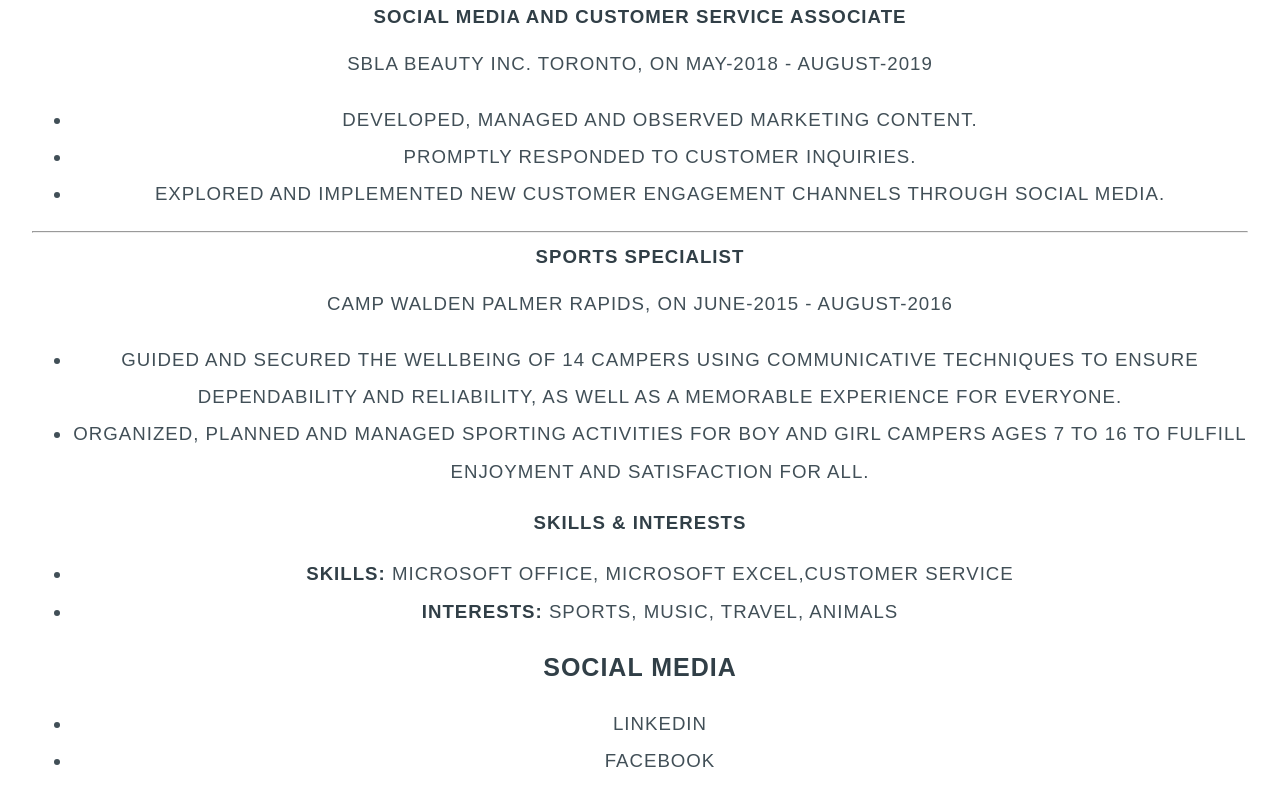
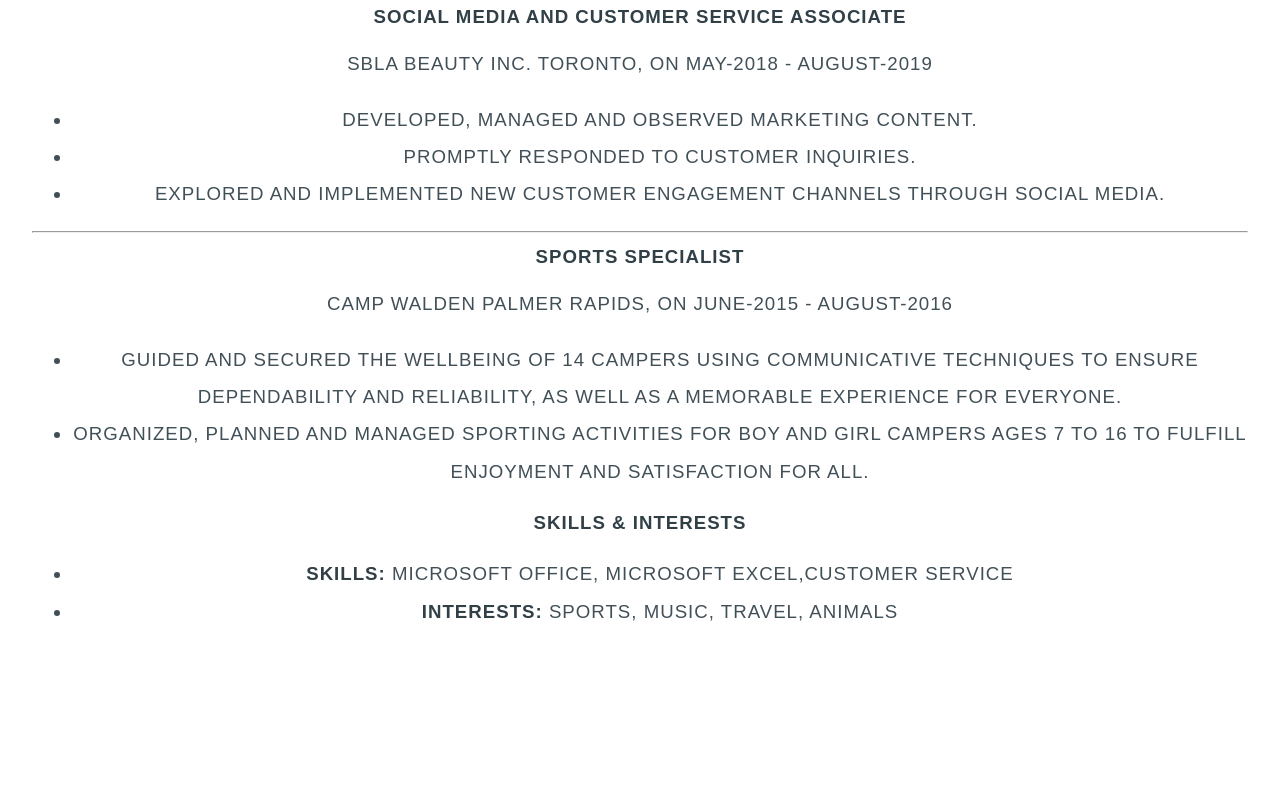
Before and after one commit to bshinder33/CIM111, a plain HTML site: page work/resume/index.html in a window 1280 px wide. Shown: the part 865-1660 px from the top of the page. Drawn offline with Linux system fonts and the light colour scheme.

Commit message:
Update index.html

```diff
--- a/work/resume/index.html
+++ b/work/resume/index.html
@@ -70,20 +70,15 @@
 
                             </div>
 
-
-						<footer>
-						    <h2>Social Media</h2>
-							<ul class="icons">
-							    <li><a target="_blank" href="https://www.linkedin.com/in/benjamin-shinder-56b99712a/" class="icon brands fa-linkedin">LinkedIn</a></li>
-								<li><a target="_blank" href="https://www.facebook.com/ben.shinder" class="icon brands fa-facebook">Facebook</a></li>
-
-							</ul>
-
-						</footer>
-					</section>
+                            </section>
 
 				<!-- Footer -->
 					<footer id="footer">
+						<ul class="icons">
+							 <li><a target="_blank" href="https://www.linkedin.com/in/benjamin-shinder-56b99712a/" class="icon brands fa-linkedin">LinkedIn</a></li>
+							<li><a target="_blank" href="https://www.facebook.com/ben.shinder" class="icon brands fa-facebook">Facebook</a></li>
+
+							</ul>
 						<ul class="copyright">
 							<li>&copy; 2020 | Benjamin Shinder</li>
 						</ul>
```
